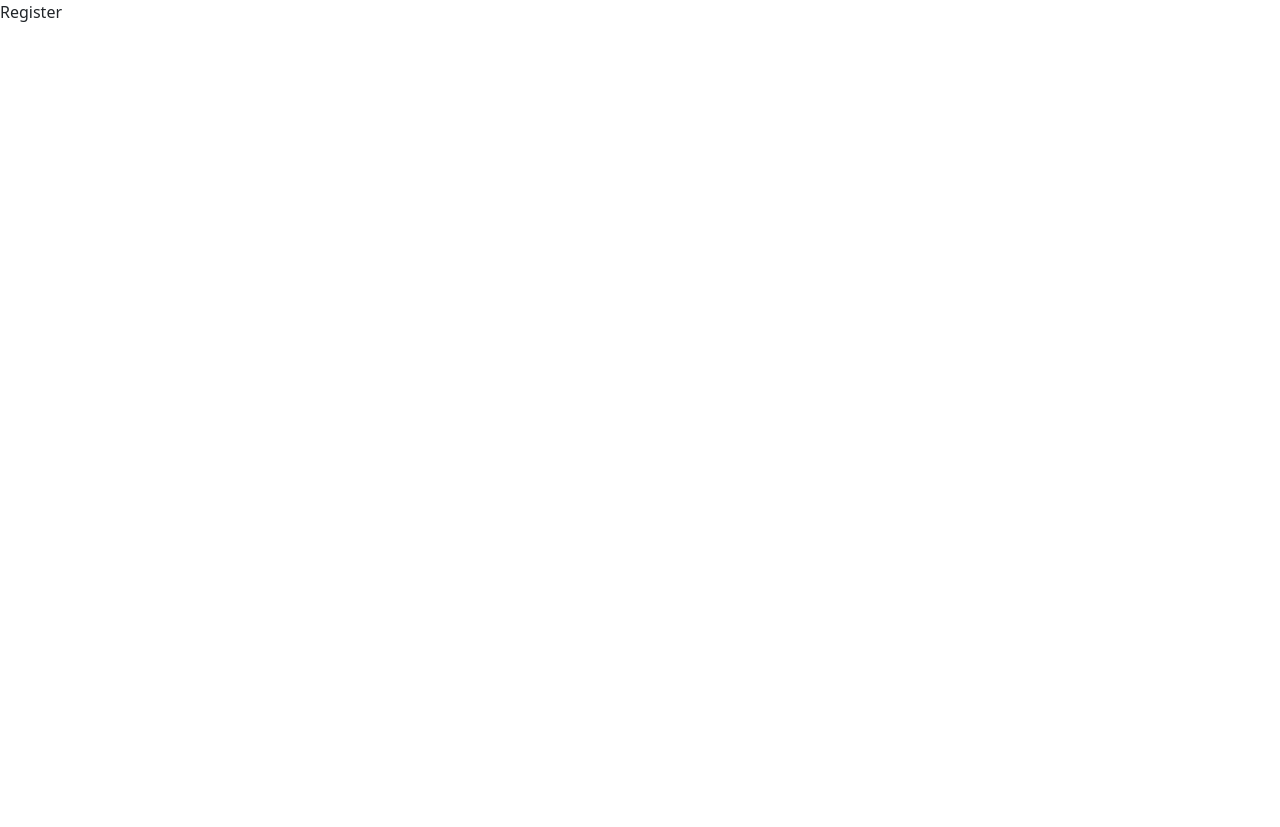
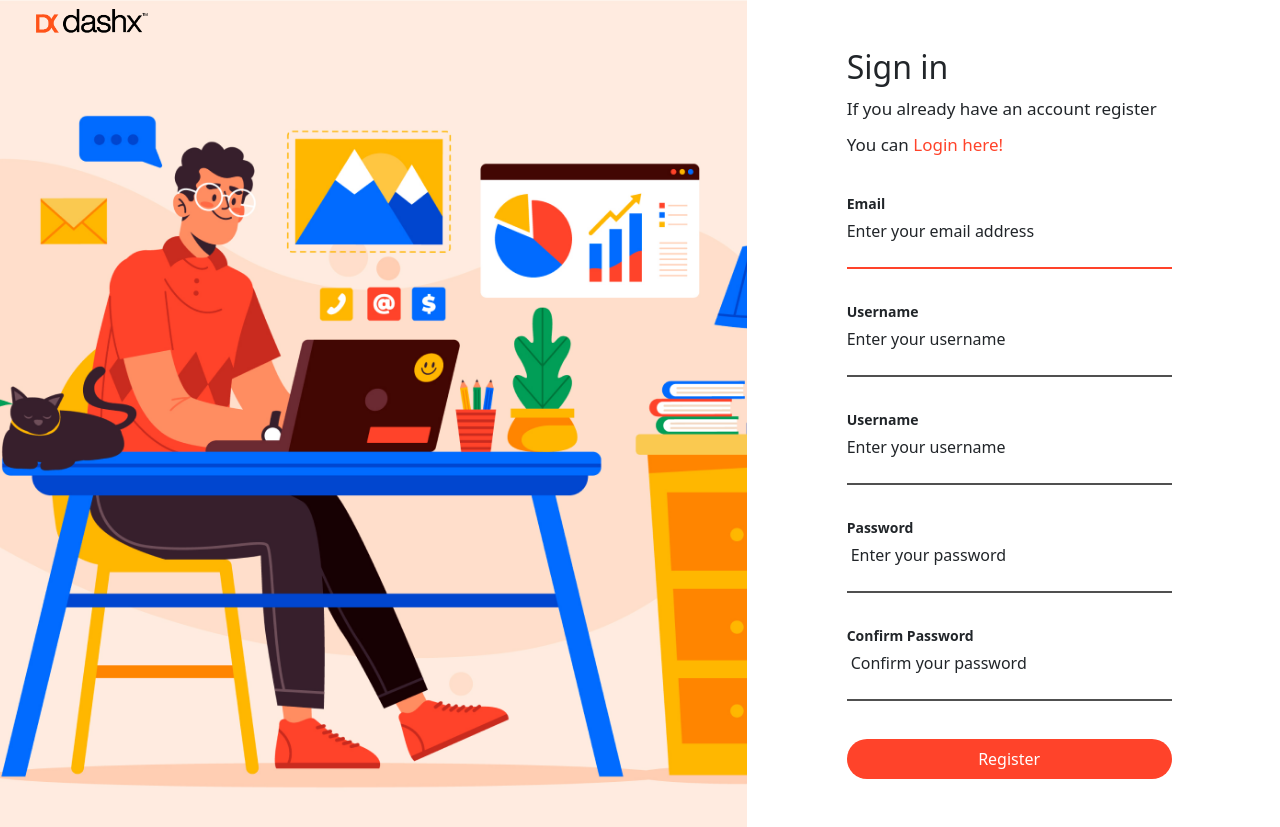
Before and after one commit to pariabb/DashX, a React app: page /register in a window 1280 px wide. Before the commit the page ends 800 px from the top, so only its background shows below. Built offline with nearby package versions, Linux system fonts and the light colour scheme; the HTML template or start-up script is replaced by a standard one.

Commit message:
register

```diff
--- /dev/null
+++ b/src/assets/css/_register.scss
@@ -0,0 +1,68 @@
+* {
+    padding: 0 !important;
+    margin: 0 !important;
+
+
+        .mainpicregister {
+            position: relative;
+            width: 100%;
+            height: auto;
+            background-image: url('../mainpic.png');
+            background-size: cover;
+            background-position: center;
+            background-repeat: no-repeat;
+
+            .logo {
+                width: 130px;
+
+            }
+        }
+
+        .signup {
+            gap: 10px;
+            margin-left: 100px !important;
+
+            p {
+                font-size: 17px;
+
+                .link-text {
+                    text-decoration: none;
+                    color: #FF432A;
+                    font-weight: 500;
+                }
+            }
+
+            form {
+                gap: 30px;
+
+                .form-group {
+                    .forform {
+                        font-size: 14px;
+                        font-weight: 600;
+                    }
+
+                    .input1 {
+                        border: none;
+                        border-bottom: 2px solid #FF432A;
+                        border-radius: 0 !important;
+                    }
+
+                    .input2 {
+                        border: none;
+                        border-bottom: 2px solid #505050;
+                        border-radius: 0 !important;
+                    }
+                }
+
+                .register-btn {
+                    height: 40px;
+                    background-color: #FF432A;
+                    color: #fff;
+                    border-radius: 20px;
+                    font-weight: 500;
+                }
+            }
+
+        }
+
+    }
--- a/src/assets/css/style.scss
+++ b/src/assets/css/style.scss
@@ -1 +1,2 @@
 @use '_login';
+@use '_register';
--- a/src/auth/Register.jsx
+++ b/src/auth/Register.jsx
@@ -1,8 +1,82 @@
 import React from 'react'
+import { Link } from 'react-router-dom'
+import Logo from '../assets/logo.png';
 
 const Register = () => {
   return (
-    <div>Register</div>
+    <div className="container-fluid">
+    <div className="row">
+      <div className="mainpicregister col-12 d-none d-md-block col-md-6 col-lg-7">
+        <img className="logo ms-4" src={Logo} alt="Logo" />
+      </div>
+
+      <div className="col-12 col-sm-12 col-md-6 col-lg-5 d-flex align-items-center">
+        <div className="signup d-flex flex-column w-100 mb-5 mt-5">
+          <h2>Sign in</h2>
+          <p>If you already have an account register</p>
+          <p>
+            You can <Link className="link-text" to="/">Login here!</Link>
+          </p>
+          <form className="mt-4 d-flex flex-column w-75">
+            <div className="form-group">
+              <label className='forform' htmlFor="username">Email</label> <br />
+              <label className='mt-1' ><i className="fa-regular fa-envelope"></i> Enter your email address</label>
+              <input
+                type="text"
+                id="username"
+                required
+                className="form-control input1 "
+              />
+            </div>
+            <div className="form-group">
+              <label className='forform' htmlFor="username">Username</label> <br />
+              <label className='mt-1' ><i class="fa-regular fa-user"></i> Enter your username</label>
+              <input
+                type="text"
+                id="name"
+                required
+                className="form-control input2 "
+              />
+            </div>
+            <div className="form-group">
+              <label className='forform' htmlFor="username">Username</label> <br />
+              <label className='mt-1' ><i class="fa-regular fa-user"></i> Enter your username</label>
+              <input
+                type="text"
+                id="name"
+                required
+                className="form-control input2 "
+              />
+            </div>
+
+            <div className="form-group">
+              <label className='forform' htmlFor="password">Password</label> <br />
+              <label className='mt-1'><i className="fa-solid fa-lock me-1"></i>Enter your password</label>
+
+              <input
+                type="password"
+                id="password"
+                required
+                className="form-control input2"
+              />
+            </div>
+            <div className="form-group">
+              <label className='forform' htmlFor="password">Confirm Password</label> <br />
+              <label className='mt-1'><i className="fa-solid fa-lock me-1"></i>Confirm your password</label>
+
+              <input
+                type="password"
+                id="password"
+                required
+                className="form-control input2"
+              />
+            </div>
+            <button type="submit" className="btn register-btn mt-2">Register</button>
+          </form>
+        </div>
+      </div>
+    </div>
+  </div>
   )
 }
 
```
